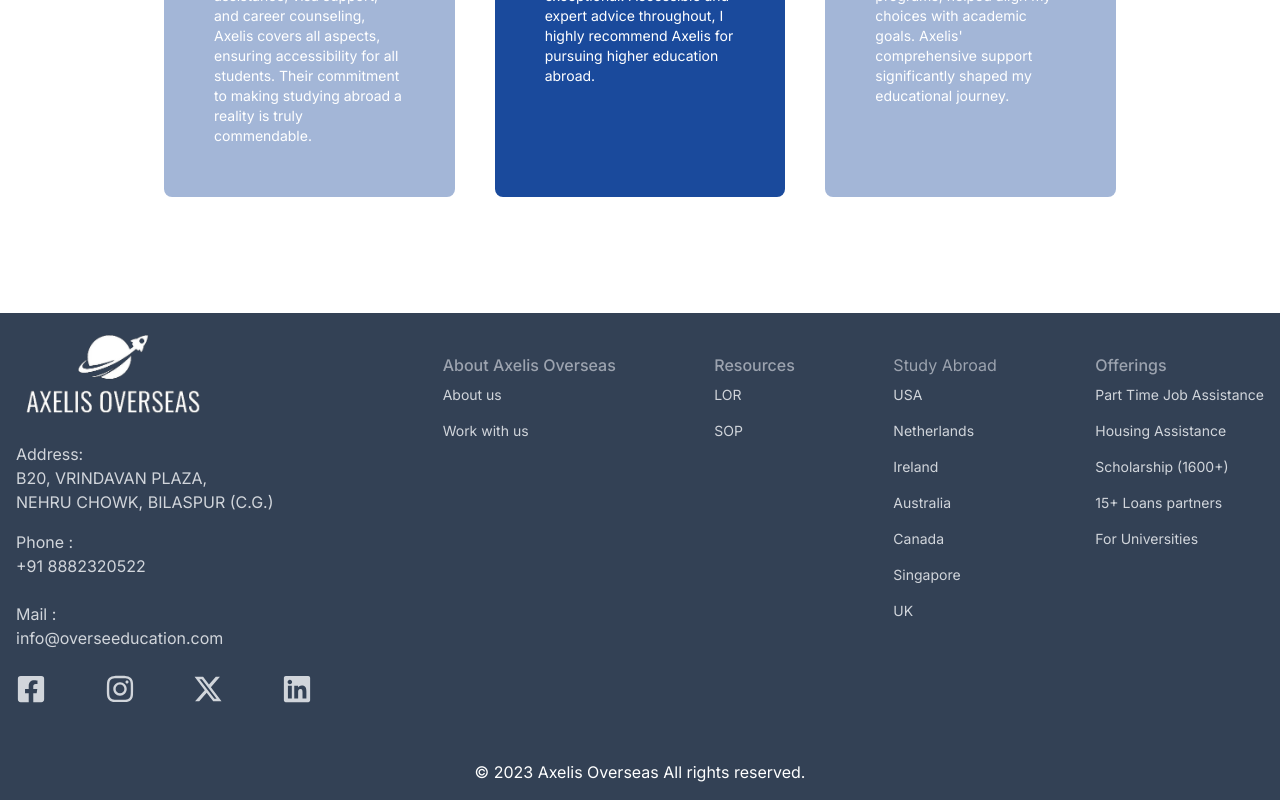
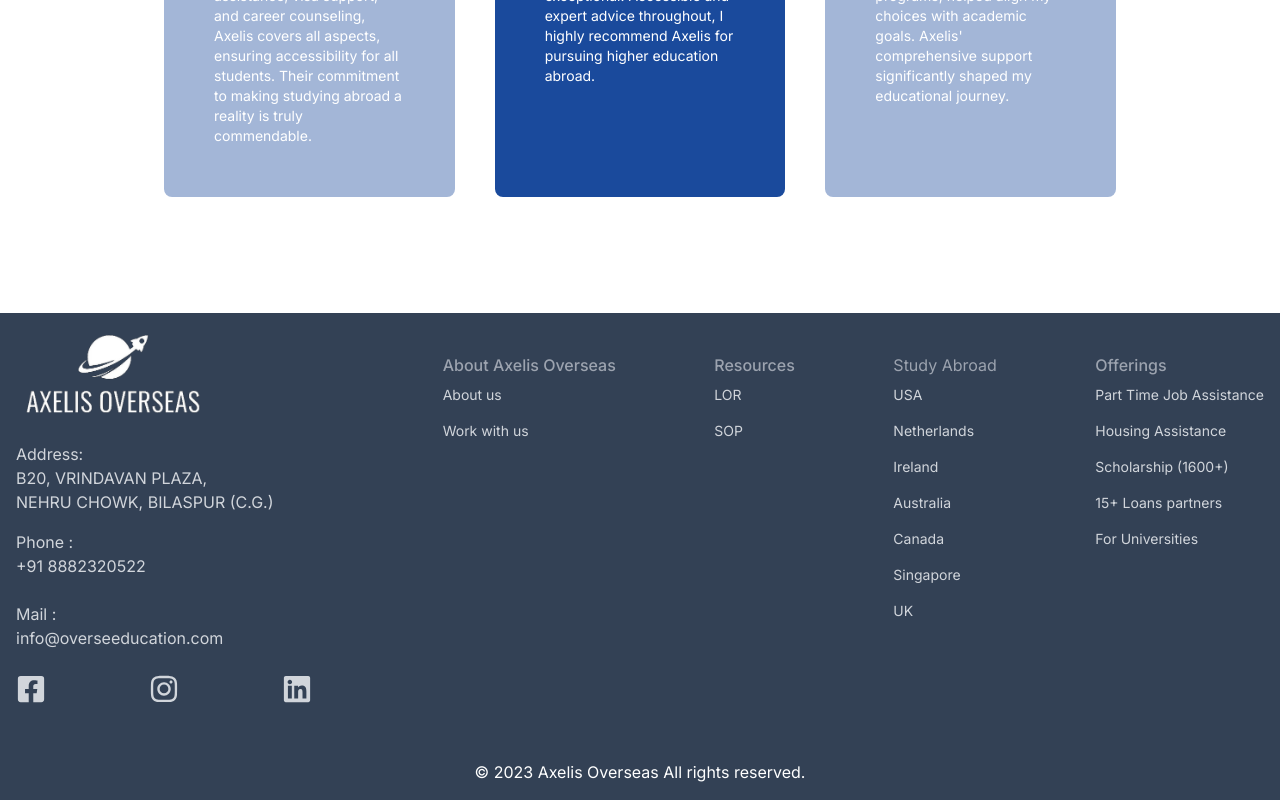
Before and after one commit to Axelis-Overseas-Education/axelis-oversees, a Next.js app: page / in a window 1280 px wide. Shown: the part 1886-2686 px from the top of the page. Built offline with nearby package versions, Linux system fonts and the light colour scheme.

Commit message:
UI/optimized

```diff
--- a/app/workWithUs/page.jsx
+++ b/app/workWithUs/page.jsx
@@ -70,7 +70,7 @@ const WorkWithUs = () => {
             </div>
           </div>
         </section>
-        <div className={styles.WorkCultureHead}>Life @ Axelis OverSeas</div>
+        <div className={styles.WorkCultureHead}>Life @ Axelis Overseas</div>
         <h1 className={styles.WorkSummary}>"Embrace dedication, celebrate even more at Axelis OverSeas."</h1>
         <section className={styles.teams}>
         <div className={styles.teamCards}>
@@ -81,7 +81,7 @@ const WorkWithUs = () => {
         ))}
         </div>
       </section>
-        <div className={styles.WorkCulture}>Why Choose Axelis as Your Workplace?</div>
+        <div className={styles.WorkCulture}>Why Choose Axelis Overseas as Your Workplace?</div>
         <section className={styles.culture}>
       <div className={styles.cultureGrid}>
         {cultureItems.map((item, index) => (
--- a/app/workWithUs/workwithus.module.css
+++ b/app/workWithUs/workwithus.module.css
@@ -97,6 +97,7 @@
     font-family: system-ui;
     font-weight:500;
     margin-bottom:50px;
+    text-shadow: 2px 12px 14px rgba(19, 19, 19, 0.3);
   }
 
 .culture {
--- a/components/Footer.jsx
+++ b/components/Footer.jsx
@@ -30,10 +30,10 @@ const Footer = () => {
             </Link>
           </p>
           <div className="flex justify-between md:w-[75%] my-6">
-            <FaFacebookSquare size={30} />
-            <FaInstagram size={30} />
-            <FaXTwitter size={30} />
-            <FaLinkedin size={30} />
+            <a href={'https://www.facebook.com/profile.php?id=61552129672233&mibextid=LQQJ4d'} target="_blank" rel="noopener noreferrer"><FaFacebookSquare size={30} /></a>
+            <a href={'https://www.instagram.com/axelis_overseas?igsh=Nnhvcm9xZmo3MDYw&utm_source=qr'} target="_blank" rel="noopener noreferrer"><FaInstagram size={30} /></a>
+            {/* <FaXTwitter size={30} /> */}
+            <a href={'https://www.linkedin.com/company/axelis-overseas-education-pvt-ltd/'} target="_blank" rel="noopener noreferrer"><FaLinkedin size={30} /></a>
             {/* <FaDribbbleSquare size={30} /> */}
           </div>
         </div>
```
